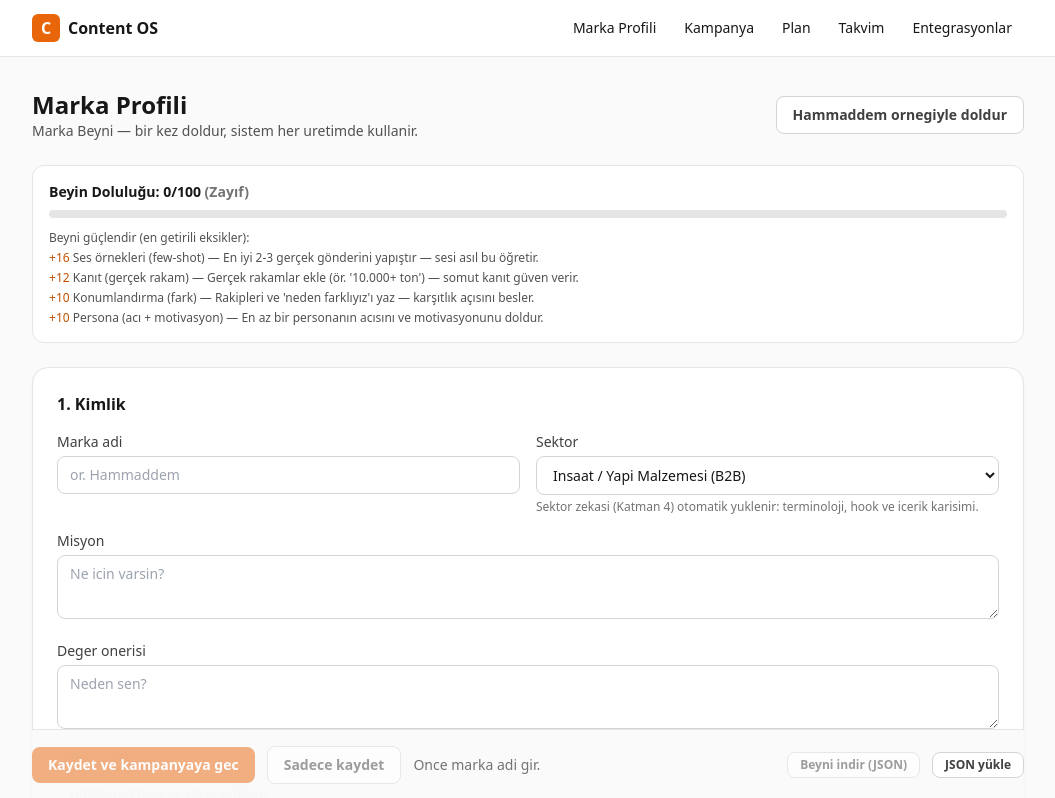
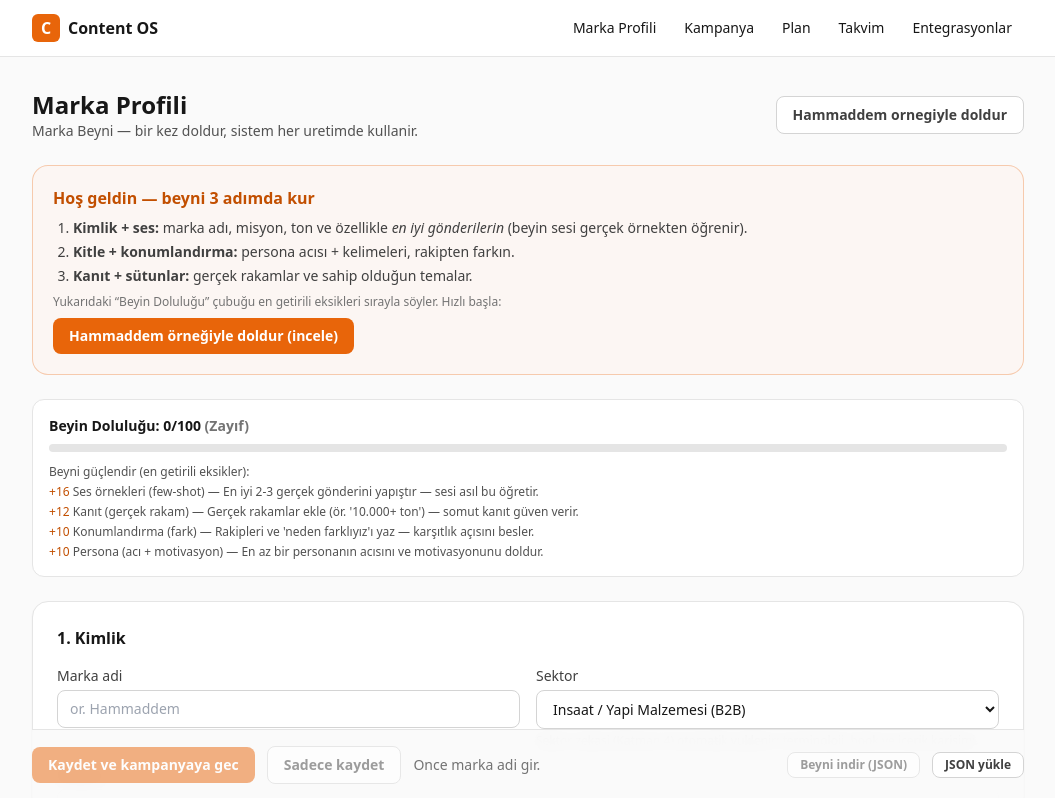
Before and after one commit to ahyazgan/pazarlama, a Next.js app: page /brand in a window 1280 px wide. Shown: the top 798 px of the page, without its empty margins (112-1167 px from the left). Built offline with nearby package versions, Linux system fonts and the light colour scheme.

Commit message:
feat: onboarding — ilk calistirmada 3-adim beyin kurulum rehberi banner'i

```diff
--- a/src/app/brand/page.tsx
+++ b/src/app/brand/page.tsx
@@ -129,6 +129,34 @@ export default function BrandPage() {
             </button>
           )}
         </div>
+      )}
+
+      {brands.length === 0 && (
+        <section className="rounded-2xl border border-brand/30 bg-brand-tint/40 p-5">
+          <h2 className="font-semibold text-brand-dark">Hoş geldin — beyni 3 adımda kur</h2>
+          <ol className="mt-2 list-decimal space-y-1 pl-5 text-sm text-neutral-700">
+            <li>
+              <strong>Kimlik + ses:</strong> marka adı, misyon, ton ve özellikle{" "}
+              <em>en iyi gönderilerin</em> (beyin sesi gerçek örnekten öğrenir).
+            </li>
+            <li>
+              <strong>Kitle + konumlandırma:</strong> persona acısı + kelimeleri, rakipten farkın.
+            </li>
+            <li>
+              <strong>Kanıt + sütunlar:</strong> gerçek rakamlar ve sahip olduğun temalar.
+            </li>
+          </ol>
+          <p className="mt-2 text-xs text-neutral-500">
+            Yukarıdaki “Beyin Doluluğu” çubuğu en getirili eksikleri sırayla söyler. Hızlı başla:
+          </p>
+          <button
+            type="button"
+            className="btn-primary mt-2"
+            onClick={() => setBrand(HAMMADDEM_SAMPLE)}
+          >
+            Hammaddem örneğiyle doldur (incele)
+          </button>
+        </section>
       )}
 
       <BrainMeter score={score} />
```
Also changed, not shown: 1 other file (tests, documents, lock files or other folders).
